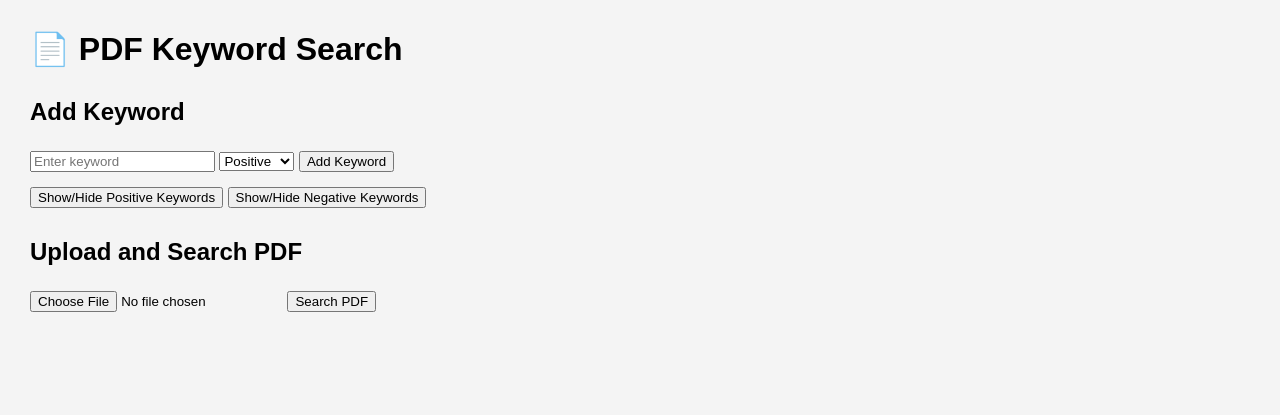
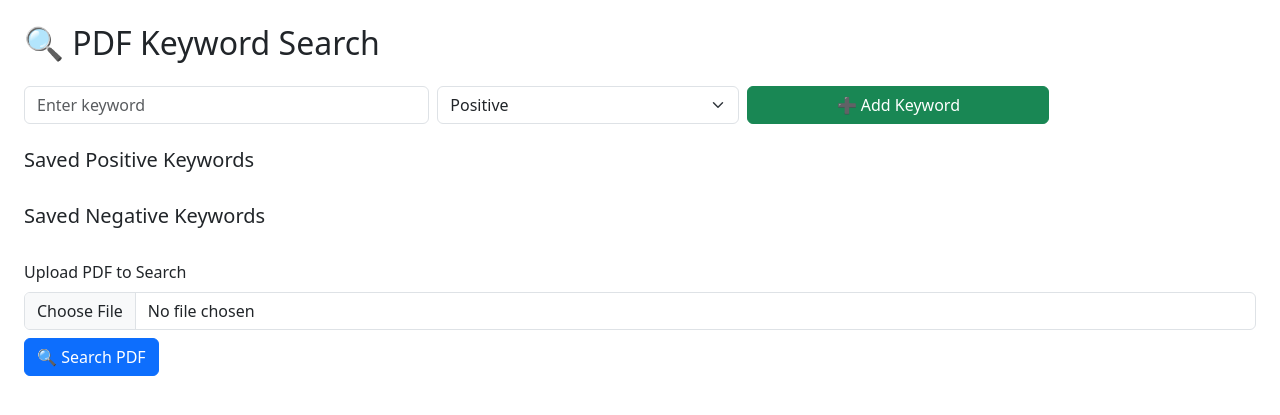
Before and after one commit to Aaronicc/pdf-keyword-search, a Flask app: page / in a window 1280 px wide. Shown: the top 415 px of the page. Run offline with Flask 3, Linux system fonts and the light colour scheme; data that the repository does not hold is empty.

Commit message:
Update index.html

```diff
--- a/templates/index.html
+++ b/templates/index.html
@@ -3,99 +3,79 @@
 <head>
     <meta charset="UTF-8">
     <title>PDF Keyword Search</title>
-    <style>
-        body {
-            font-family: Arial, sans-serif;
-            margin: 30px;
-            background-color: #f4f4f4;
-        }
-        h2 {
-            margin-top: 30px;
-        }
-        .result-box {
-            background: #fff;
-            border-left: 4px solid #007BFF;
-            padding: 10px 15px;
-            margin: 10px 0;
-            border-radius: 5px;
-        }
-        .toggle-section {
-            margin-top: 10px;
-        }
-        .keyword-list {
-            display: none;
-            margin: 10px 0;
-            padding-left: 20px;
-        }
-        button {
-            margin-top: 5px;
-        }
-    </style>
-    <script>
-        function toggleKeywords(id) {
-            var elem = document.getElementById(id);
-            elem.style.display = (elem.style.display === 'none') ? 'block' : 'none';
-        }
-    </script>
+    <link href="https://cdn.jsdelivr.net/npm/bootstrap@5.3.0/dist/css/bootstrap.min.css" rel="stylesheet">
+    <script src="https://code.jquery.com/jquery-3.6.0.min.js"></script>
 </head>
-<body>
-    <h1>📄 PDF Keyword Search</h1>
+<body class="p-4">
+    <h2>🔍 PDF Keyword Search</h2>
 
-    <!-- Add Keyword Form -->
-    <h2>Add Keyword</h2>
-    <form action="/add_keyword" method="post">
-        <input type="text" name="keyword" placeholder="Enter keyword" required>
-        <select name="type">
-            <option value="positive">Positive</option>
-            <option value="negative">Negative</option>
-        </select>
-        <button type="submit">Add Keyword</button>
+    <form action="/add_keyword" method="POST" class="row g-2 mt-3">
+        <div class="col-md-4">
+            <input name="word" class="form-control" placeholder="Enter keyword" required>
+        </div>
+        <div class="col-md-3">
+            <select name="type" class="form-select">
+                <option value="positive">Positive</option>
+                <option value="negative">Negative</option>
+            </select>
+        </div>
+        <div class="col-md-3">
+            <button class="btn btn-success w-100">➕ Add Keyword</button>
+        </div>
     </form>
 
-    <!-- Show/Hide Keywords -->
-    <div class="toggle-section">
-        <button onclick="toggleKeywords('positive-kw')">Show/Hide Positive Keywords</button>
-        <div id="positive-kw" class="keyword-list">
-            <ul>
-                {% for word in pos_keywords %}
-                    <li>{{ word }}</li>
-                {% endfor %}
-            </ul>
-        </div>
+    <div class="mt-4">
+        <h5>Saved Positive Keywords</h5>
+        <ul class="list-group">
+            {% for id, word in pos_keywords %}
+                <li class="list-group-item d-flex justify-content-between align-items-center">
+                    <span contenteditable="true" onblur="editKeyword({{ id }}, this.innerText)">{{ word }}</span>
+                    <button class="btn btn-sm btn-danger" onclick="confirmDelete({{ id }})">🗑️</button>
+                </li>
+            {% endfor %}
+        </ul>
 
-        <button onclick="toggleKeywords('negative-kw')">Show/Hide Negative Keywords</button>
-        <div id="negative-kw" class="keyword-list">
-            <ul>
-                {% for word in neg_keywords %}
-                    <li>{{ word }}</li>
-                {% endfor %}
-            </ul>
-        </div>
+        <h5 class="mt-4">Saved Negative Keywords</h5>
+        <ul class="list-group">
+            {% for id, word in neg_keywords %}
+                <li class="list-group-item d-flex justify-content-between align-items-center">
+                    <span contenteditable="true" onblur="editKeyword({{ id }}, this.innerText)">{{ word }}</span>
+                    <button class="btn btn-sm btn-danger" onclick="confirmDelete({{ id }})">🗑️</button>
+                </li>
+            {% endfor %}
+        </ul>
     </div>
 
-    <!-- PDF Upload Form -->
-    <h2>Upload and Search PDF</h2>
-    <form method="POST" enctype="multipart/form-data">
-        <input type="file" name="pdf" accept=".pdf" required>
-        <button type="submit">Search PDF</button>
+    <form action="/search_pdf" method="POST" enctype="multipart/form-data" class="mt-4">
+        <label for="pdf" class="form-label">Upload PDF to Search</label>
+        <input type="file" name="pdf" class="form-control" accept=".pdf" required>
+        <button class="btn btn-primary mt-2">🔍 Search PDF</button>
     </form>
 
-    <!-- Search Results -->
-    {% if results %}
-        <h2>Search Results</h2>
-        {% for result in results %}
-            <div class="result-box">
-                <strong>Page {{ result.page }}</strong><br>
-                {% if result.found_positive %}
-                    <span style="color: green;">✅ Positive Keywords Found:</span>
-                    {{ result.found_positive | join(', ') }}<br>
-                {% endif %}
-                {% if result.found_negative %}
-                    <span style="color: red;">❌ Negative Keywords Found:</span>
-                    {{ result.found_negative | join(', ') }}<br>
-                {% endif %}
-            </div>
-        {% endfor %}
+    {% if highlighted_text %}
+    <div class="mt-5">
+        <h5>📄 PDF Content (with highlights):</h5>
+        <pre style="white-space: pre-wrap; background: #f8f9fa; padding: 1em; border-radius: 8px;"><code>{{ highlighted_text | safe }}</code></pre>
+    </div>
     {% endif %}
+
+<script>
+function confirmDelete(id) {
+    if (confirm("Are you sure you want to delete this keyword?")) {
+        $.post("/delete_keyword/" + id, () => location.reload());
+    }
+}
+
+function editKeyword(id, newWord) {
+    $.ajax({
+        url: "/edit_keyword/" + id,
+        method: "POST",
+        contentType: "application/json",
+        data: JSON.stringify({ new_word: newWord }),
+        success: () => console.log("Edited")
+    });
+}
+</script>
+
 </body>
 </html>
```
